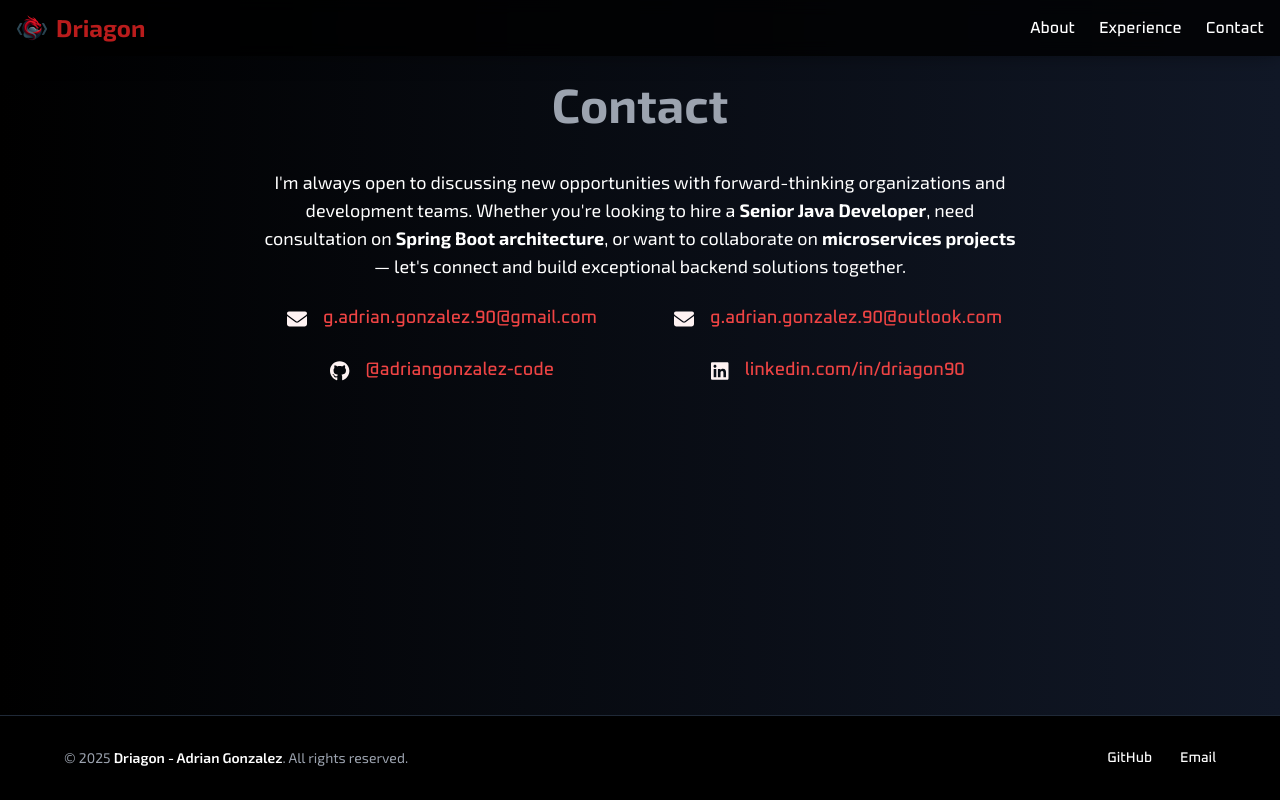
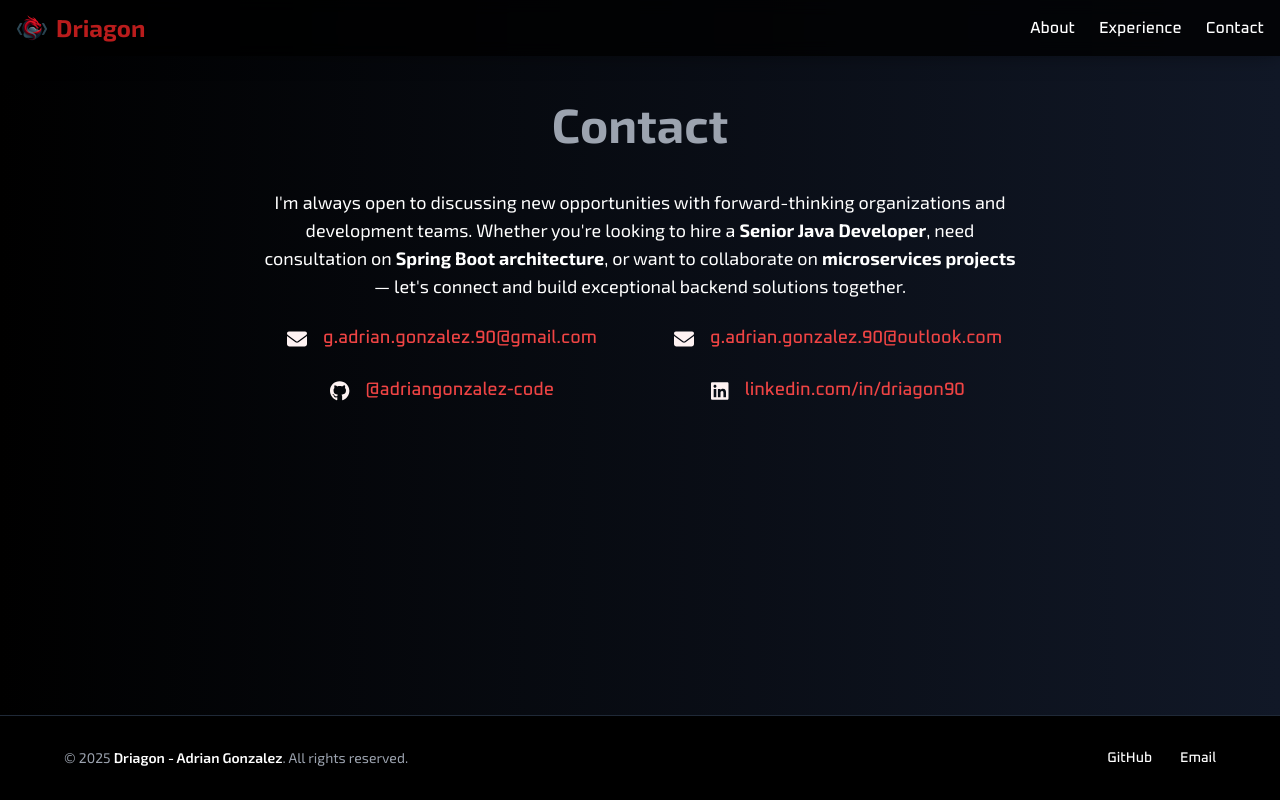
Before and after one commit to adriangonzalez-code/DriagonWebSite, an Angular app: page /contact in a window 1280 px wide. Built offline with nearby package versions, Linux system fonts and the light colour scheme.

Commit message:
Adjust margin for contact section header for improved layout

```diff
--- a/src/app/pages/contact/contact.component.html
+++ b/src/app/pages/contact/contact.component.html
@@ -1,6 +1,6 @@
 <section id="contact" class="flex flex-col justify-center px-6 bg-gradient-to-r from-black to-gray-900 py-20 animate__animated animate__fadeIn animate__slow">
   <header>
-    <h2 class="text-5xl font-bold text-center mb-10 animate__animated animate__zoomIn text-gray-400">
+    <h2 class="text-5xl font-bold text-center mb-10 mt-5 animate__animated animate__zoomIn text-gray-400">
       Contact
     </h2>
   </header>
```
